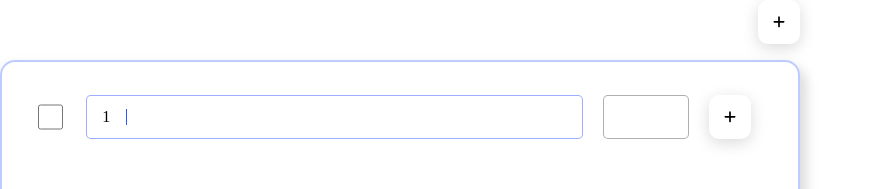
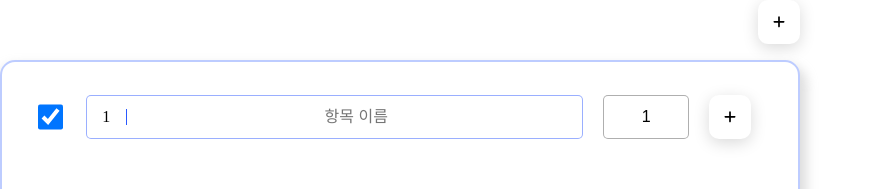
Before and after one commit to prgrms-web-devcourse/FEDC4-simple-roulette, a React (Vite) app: page / in a window 1280 px wide. Shown: the top 189 px of the page, without its empty margins (0-872 px from the left). Built offline with nearby package versions, Linux system fonts and the light colour scheme.

Commit message:
feat: 항목,비율,체크 수정값 로컬스토리지 반영

```diff
--- a/src/components/item/ItemInput/index.tsx
+++ b/src/components/item/ItemInput/index.tsx
@@ -16,20 +16,40 @@ interface InputInit {
   inputType: string;
   width?: number;
   borderColor?: string;
+  onChange?: (e: React.FormEvent<HTMLInputElement>) => void;
+  value?: string;
+  ratio?: number;
+  checked?: boolean;
 }
 
-const ItemInput = ({ inputType, width, borderColor, ...props }: InputInit) => {
+const ItemInput = ({ inputType, width, borderColor, onChange, value, ratio, checked, ...props }: InputInit) => {
   const InputStyle = {
     width: `${width}em`,
     border: `1px solid ${borderColor}`
   };
-
   return (
-    <Input
-      {...props}
-      type={inputType}
-      style={InputStyle}
-      borderColor={borderColor}></Input>
+    <>
+      {ratio !== undefined ? (
+        <Input
+          {...props}
+          checked={checked}
+          type={inputType}
+          style={InputStyle}
+          borderColor={borderColor}
+          onChange={onChange}
+          value={ratio || 0}></Input>
+      ) : (
+        <Input
+          {...props}
+          checked={checked}
+          type={inputType}
+          style={InputStyle}
+          borderColor={borderColor}
+          onChange={onChange}
+          value={value ?? ''}
+          placeholder="항목 이름"></Input>
+      )}
+    </>
   );
 };
 
--- a/src/components/item/ItemList/index.tsx
+++ b/src/components/item/ItemList/index.tsx
@@ -27,15 +27,34 @@ const Span = styled.div`
   border-right: 1px solid #2a59fe;
 `;
 
-const ItemList = () => {
+interface ItemListProps {
+  id: string;
+  value: string;
+  ratio: number;
+  index: number;
+  checked: boolean;
+}
+
+const ItemList = ({ id, value, ratio, index, checked }: ItemListProps) => {
+  const { toggleCheckbox, setValue, setRatio } = useStore(pageStore);
+
   return (
     <ItemListContainer>
       <ItemInput
+        onChange={() => {
+          toggleCheckbox(id);
+        }}
         inputType="checkbox"
+        checked={checked}
         width={1.7}></ItemInput>
       <ItemInputContainer>
-        <Span>1</Span>
+        <Span>{index + 1}</Span>
         <ItemInput
+          onChange={(e: React.FormEvent<HTMLInputElement>) => {
+            const target = e.target as HTMLInputElement;
+            setValue({ id, value: target.value });
+          }}
+          value={value}
           inputType="text"
           borderColor="#5c7fff9e"
           width={28}
@@ -43,6 +62,12 @@ const ItemList = () => {
             padding-left: 45px;
           `}></ItemInput>
         <ItemInput
+          onChange={(e: React.FormEvent<HTMLInputElement>) => {
+            const target = e.target as HTMLInputElement;
+            const newRatio = Number(target.value.replace(/[^0-9.]/g, '')) || 0;
+            setRatio({ id, ratio: newRatio });
+          }}
+          ratio={ratio}
           inputType="text"
           borderColor="#7f7f7f9e"
           width={5}></ItemInput>
--- a/src/components/item/index.tsx
+++ b/src/components/item/index.tsx
@@ -81,7 +81,14 @@ function Item() {
       </ItemSectionHeader>
       <ItemSectionList>
         {items.map((item, idx) => (
-          <ItemList key={idx} />
+          <ItemList
+            key={idx}
+            id={item.id}
+            value={item.value}
+            ratio={item.ratio}
+            index={idx}
+            checked={item.checked}
+          />
         ))}
         {textareaVisible && (
           <TextAreaWrapper>
```
